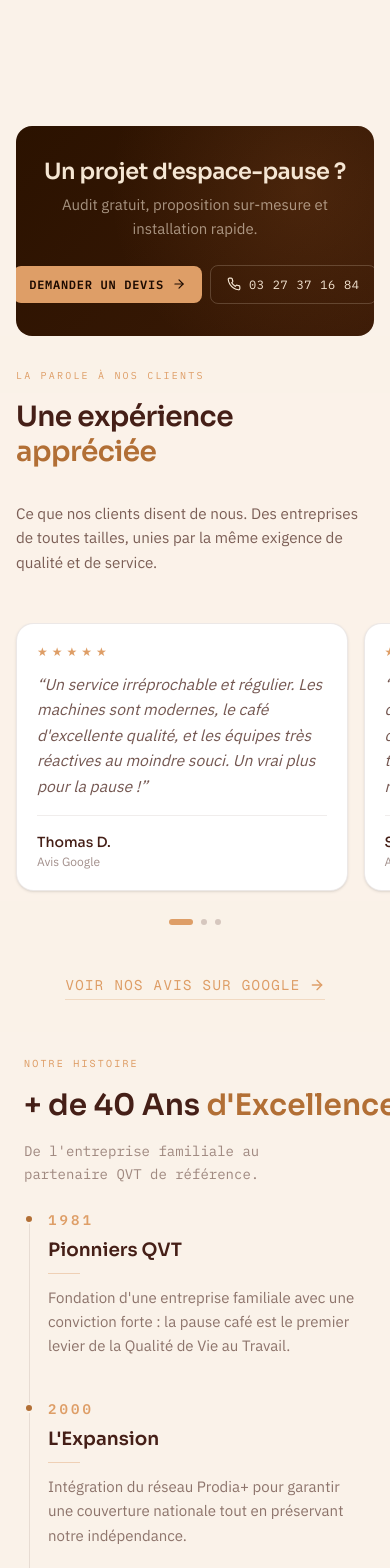
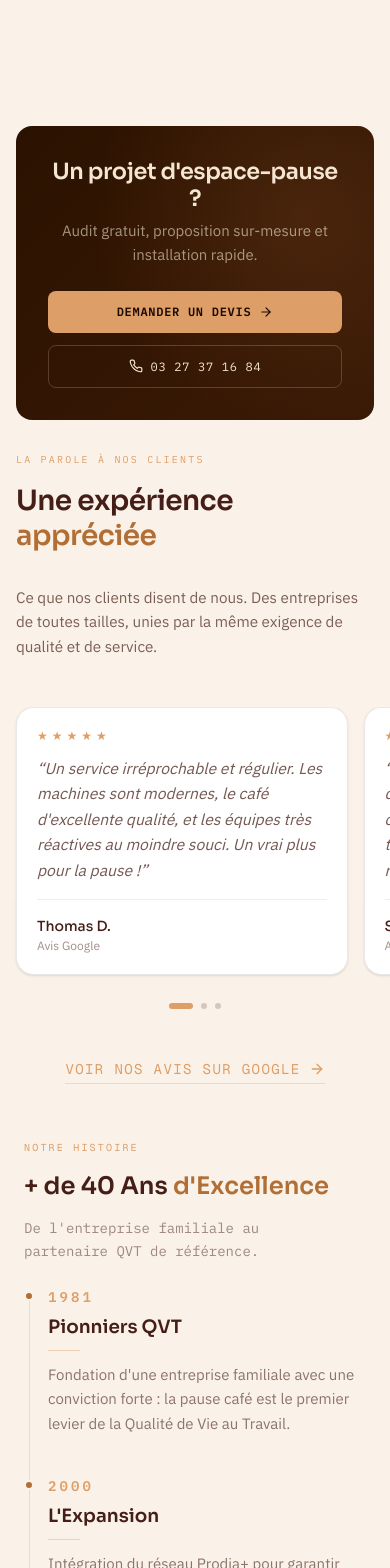
Before and after one commit to nohem-mg/ANS, a Next.js app: page / in a window 390 px wide. Shown: the part 2140-3708 px from the top of the page. Built offline with nearby package versions, Linux system fonts and the light colour scheme; a web font is replaced by a local one.

Commit message:
style: improve responsiveness and layout alignment of CTA section and mobile marquee components

```diff
--- a/src/app/page.tsx
+++ b/src/app/page.tsx
@@ -1063,7 +1063,7 @@ export default function Home() {
               className="relative overflow-hidden rounded-2xl"
               style={{
                 background: 'linear-gradient(135deg, #2B1200 0%, #3A1A06 100%)',
-                padding: 'clamp(32px, 5vw, 56px) clamp(24px, 4vw, 48px)',
+                padding: 'clamp(32px, 5vw, 56px) clamp(16px, 4vw, 48px)',
               }}
             >
               <div
@@ -1073,7 +1073,7 @@ export default function Home() {
                   backgroundImage: 'radial-gradient(circle at 80% 30%, rgba(200,118,58,0.15), transparent 60%)',
                 }}
               />
-              <div className="relative z-10 flex flex-col md:flex-row items-center justify-between gap-6">
+              <div className="relative z-10 flex flex-col md:flex-row items-center justify-between gap-6 px-4 md:px-0">
                 <div>
                   <h3
                     className="text-[#F5E6D3] mb-2"
@@ -1095,10 +1095,10 @@ export default function Home() {
                     Audit gratuit, proposition sur-mesure et installation rapide.
                   </p>
                 </div>
-                <div className="flex items-center gap-2 sm:gap-3 shrink-0">
+                <div className="flex flex-col sm:flex-row items-center gap-3 shrink-0 w-full sm:w-auto">
                   <motion.a
                     href="/contact"
-                    className="inline-flex items-center gap-2 px-4 sm:px-6 py-2.5 sm:py-3 text-sm font-semibold text-[#1C0A00] bg-[#DE9E67] rounded-lg whitespace-nowrap"
+                    className="inline-flex items-center justify-center gap-2 px-6 py-3 text-sm font-semibold text-[#1C0A00] bg-[#DE9E67] rounded-lg whitespace-nowrap w-full sm:w-auto"
                     style={{ fontFamily: 'var(--font-ibm-plex-mono)', letterSpacing: '0.06em', textTransform: 'uppercase', fontSize: '12px' }}
                     whileHover={{ scale: 1.03 }}
                     whileTap={{ scale: 0.97 }}
@@ -1107,7 +1107,7 @@ export default function Home() {
                   </motion.a>
                   <a
                     href="tel:0327371684"
-                    className="inline-flex items-center gap-2 px-4 sm:px-6 py-2.5 sm:py-3 text-sm text-[#F5E6D3] border border-[#F5E6D3]/20 rounded-lg hover:border-[#DE9E67]/50 transition-colors whitespace-nowrap"
+                    className="inline-flex items-center justify-center gap-2 px-6 py-3 text-sm text-[#F5E6D3] border border-[#F5E6D3]/20 rounded-lg hover:border-[#DE9E67]/50 transition-colors whitespace-nowrap w-full sm:w-auto"
                     style={{ fontFamily: 'var(--font-ibm-plex-mono)', letterSpacing: '0.06em', fontSize: '12px' }}
                   >
                     <svg width="14" height="14" viewBox="0 0 24 24" fill="none" stroke="currentColor" strokeWidth="2" strokeLinecap="round" strokeLinejoin="round">
@@ -1246,10 +1246,10 @@ export default function Home() {
                   Notre Histoire
                 </span>
                 <h2
-                  className="text-deep-roast leading-tight whitespace-nowrap"
+                  className="text-deep-roast leading-tight"
                   style={{
                     fontFamily: 'var(--font-sora)',
-                    fontSize: 'clamp(1.85rem, 4vw, 3.5rem)',
+                    fontSize: 'clamp(1rem, 6.2vw, 3.5rem)',
                     fontWeight: 600,
                   }}
                 >
@@ -1325,13 +1325,13 @@ export default function Home() {
                   </div>
 
                   {/* Mobile Marquee — visible on mobile only */}
-                  <div className="md:hidden mt-8 -mx-8 relative overflow-hidden flex flex-col gap-3">
+                  <div className="md:hidden mt-8 -mx-8 relative overflow-hidden flex flex-col gap-3 py-2">
                     {/* Fade Edges */}
                     <div className="absolute inset-y-0 left-0 w-12 bg-gradient-to-r from-coffee-cream to-transparent z-10 pointer-events-none"></div>
                     <div className="absolute inset-y-0 right-0 w-12 bg-gradient-to-l from-coffee-cream to-transparent z-10 pointer-events-none"></div>
 
                     {/* Line 1: Right-moving */}
-                    <div className="flex">
+                    <div className="flex py-1">
                       <motion.div
                         className="flex gap-3 shrink-0 px-2"
                         animate={{ x: ["-50%", "0%"] }}
@@ -1360,7 +1360,7 @@ export default function Home() {
                     </div>
 
                     {/* Line 2: Left-moving */}
-                    <div className="flex">
+                    <div className="flex py-1">
                       <motion.div
                         className="flex gap-3 shrink-0 px-2"
                         animate={{ x: ["0%", "-50%"] }}
```
